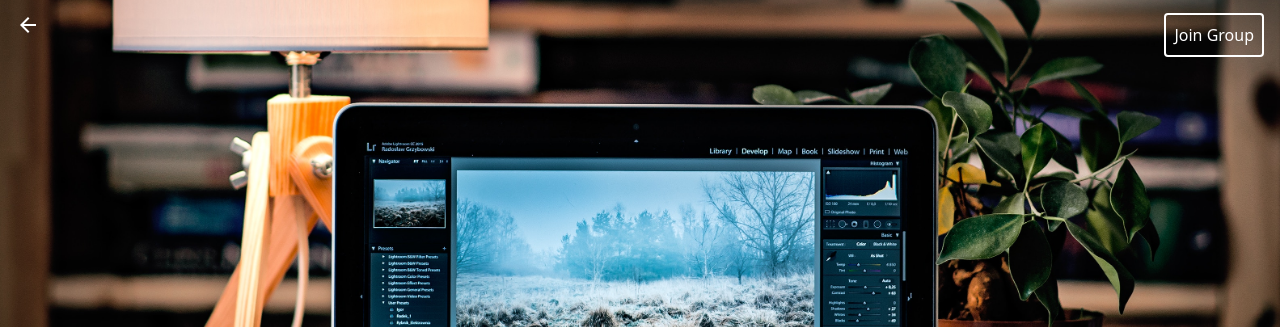
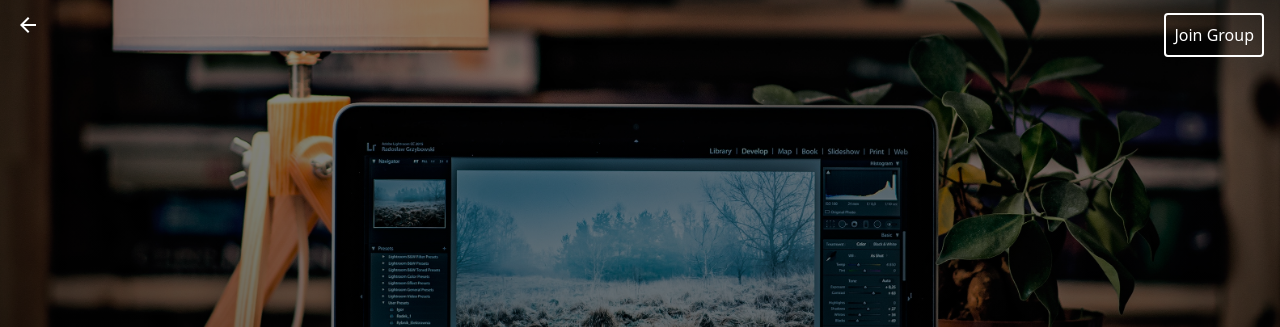
Before and after one commit to Raj100/Banao, a plain HTML site: page index.html in a window 1280 px wide. Shown: the part 75-402 px from the top of the page. Drawn offline with nearby package versions, Linux system fonts and the light colour scheme.

Commit message:
added assignmnet

```diff
--- a/style.css
+++ b/style.css
@@ -9,7 +9,7 @@
   height: 24px;
 }
 .main-section {
-  background: url(cs_bg.jpeg) no-repeat center center;
+  background: linear-gradient(180deg, rgba(0, 0, 0, 0.45) 0%, rgba(0, 0, 0, 0.60) 100%), url(cs_bg.jpeg) no-repeat center center;
   background-size: cover;
   height: 236px;
   width: 100%;
```
